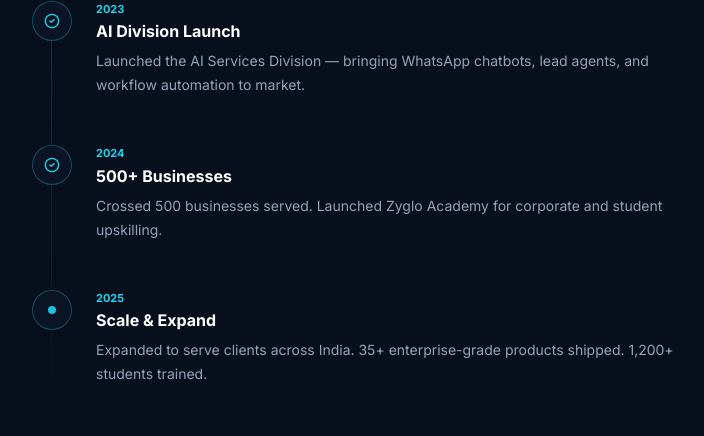
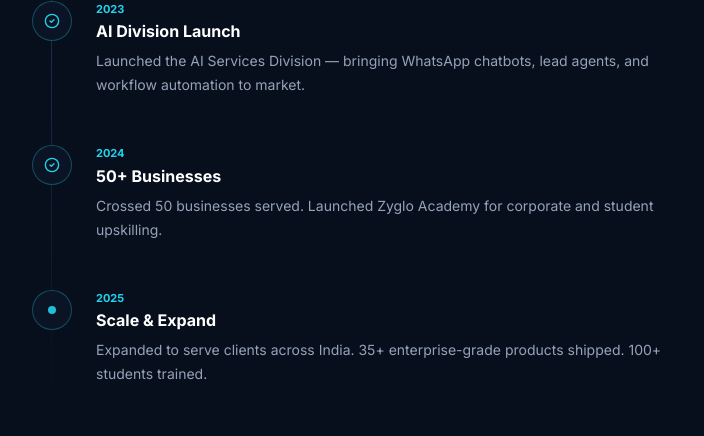
Before and after one commit to Zyglotech/Zyglo-Tech-Website-Final, a Next.js app: page /about in a window 1280 px wide. Shown: the part 2000-2436 px from the top of the page, without its empty margins (272-976 px from the left). Built offline with nearby package versions, Linux system fonts and the light colour scheme.

Commit message:
feat: update UI components and dependencies for Zyglo website pages

```diff
--- a/src/app/about/page.tsx
+++ b/src/app/about/page.tsx
@@ -4,18 +4,18 @@
 
 export const metadata: Metadata = {
   title: 'About Zyglo Tech Enterprise | Chennai AI & IT Company',
-  description: 'Founded in Chennai by Vignesh & Gokul Raaj SS. Zyglo Tech builds AI chatbots, ERP systems, and automation for 500+ Indian businesses.',
+  description: 'Founded in Chennai by Vignesh & Gokul Raaj SS. Zyglo Tech builds AI chatbots, ERP systems, and automation for 50+ Indian businesses.',
   keywords: ['about Zyglo Tech', 'Chennai IT company', 'AI company India', 'Zyglo Tech founders', 'Vignesh Zyglo', 'Gokul Raaj'],
   openGraph: {
     title: 'About Zyglo Tech Enterprise | Chennai AI & IT Company',
-    description: 'Founded in Chennai by Vignesh & Gokul Raaj SS. AI chatbots, ERP systems, and automation for 500+ Indian businesses.',
+    description: 'Founded in Chennai by Vignesh & Gokul Raaj SS. AI chatbots, ERP systems, and automation for 50+ Indian businesses.',
     url: 'https://www.zyglo.tech/about',
     type: 'website',
   },
   twitter: {
     card: 'summary_large_image',
     title: 'About Zyglo Tech Enterprise',
-    description: 'Founded in Chennai. AI chatbots, ERP systems, and automation for 500+ Indian businesses.',
+    description: 'Founded in Chennai. AI chatbots, ERP systems, and automation for 50+ Indian businesses.',
   },
   alternates: { canonical: 'https://www.zyglo.tech/about' },
 };
@@ -24,8 +24,8 @@
   { year: '2021', title: 'Founded in Chennai', desc: 'Vignesh and Gokul Raaj SS founded Zyglo Tech with a mission to make enterprise AI accessible to every Indian business.' },
   { year: '2022', title: 'First 50 Clients', desc: 'Delivered web platforms, GST-ready ERP and automation solutions to 50+ businesses across Tamil Nadu.' },
   { year: '2023', title: 'AI Division Launch', desc: 'Launched the AI Services Division — bringing WhatsApp chatbots, lead agents, and workflow automation to market.' },
-  { year: '2024', title: '500+ Businesses', desc: 'Crossed 500 businesses served. Launched Zyglo Academy for corporate and student upskilling.' },
-  { year: '2025', title: 'Scale & Expand', desc: 'Expanded to serve clients across India. 35+ enterprise-grade products shipped. 1,200+ students trained.' },
+  { year: '2024', title: '50+ Businesses', desc: 'Crossed 50 businesses served. Launched Zyglo Academy for corporate and student upskilling.' },
+  { year: '2025', title: 'Scale & Expand', desc: 'Expanded to serve clients across India. 35+ enterprise-grade products shipped. 100+ students trained.' },
 ];
 
 const values = [
@@ -66,8 +66,8 @@
         <div className="mx-auto max-w-7xl px-5 lg:px-8">
           <div className="grid grid-cols-2 gap-8 lg:grid-cols-4">
             {[
-              { value: '500+', label: 'Businesses Served', icon: Building2 },
-              { value: '1,200+', label: 'Students Trained', icon: GraduationCap },
+              { value: '50+', label: 'Businesses Served', icon: Building2 },
+              { value: '100+', label: 'Students Trained', icon: GraduationCap },
               { value: '35+', label: 'Products Shipped', icon: Award },
               { value: '99.9%', label: 'Platform Uptime', icon: Shield },
             ].map((s) => (
@@ -164,7 +164,7 @@
         <div className="mx-auto max-w-7xl px-5 lg:px-8">
           <div className="mb-14 text-center">
             <span className="text-[11px] font-bold uppercase tracking-[0.2em] text-cyan-400">Our Journey</span>
-            <h2 className="mt-4 text-[34px] font-black tracking-tight text-white">From startup to 500+ clients.</h2>
+            <h2 className="mt-4 text-[34px] font-black tracking-tight text-white">From startup to 50+ clients.</h2>
           </div>
           <div className="relative mx-auto max-w-2xl">
             <div className="absolute left-[19px] top-0 bottom-0 w-px bg-gradient-to-b from-cyan-400/30 via-blue-400/20 to-transparent" />
@@ -218,7 +218,7 @@
             Ready to work with us?
           </h2>
           <p className="mx-auto mt-5 max-w-lg text-[16px] text-slate-400">
-            Join 500+ businesses that trust Zyglo Tech to deliver technology that works — on time, on budget, and built for growth.
+            Join 50+ businesses that trust Zyglo Tech to deliver technology that works — on time, on budget, and built for growth.
           </p>
           <div className="mt-8 flex flex-col items-center justify-center gap-4 sm:flex-row">
             <Link href="/demo" className="btn-primary text-[15px] px-8 py-4">
--- a/src/app/layout.tsx
+++ b/src/app/layout.tsx
@@ -35,7 +35,7 @@
   },
   openGraph: {
     title: 'Zyglo Tech Enterprise — AI Chatbots, ERP & Automation for India',
-    description: 'AI chatbots, ERP systems, business automation and web development from Chennai. Trusted by 500+ Indian businesses.',
+    description: 'AI chatbots, ERP systems, business automation and web development from Chennai. Trusted by 50+ Indian businesses.',
     type: 'website',
     url: 'https://www.zyglo.tech',
     siteName: 'Zyglo Tech Enterprise',
@@ -45,7 +45,7 @@
   twitter: {
     card: 'summary_large_image',
     title: 'Zyglo Tech Enterprise | AI, ERP & Automation',
-    description: 'AI chatbots, ERP and business automation built for India. 500+ businesses trust Zyglo.',
+    description: 'AI chatbots, ERP and business automation built for India. 50+ businesses trust Zyglo.',
     images: ['/og-image.png'],
   },
   alternates: { canonical: 'https://www.zyglo.tech' },
--- a/src/app/page.tsx
+++ b/src/app/page.tsx
@@ -18,8 +18,8 @@
 /* ─────────────────────── DATA ─────────────────────────────── */
 
 const stats = [
-  { value: '500+', label: 'Businesses Served', icon: Building2 },
-  { value: '1,200+', label: 'Students Trained', icon: GraduationCap },
+  { value: '50+', label: 'Businesses Served', icon: Building2 },
+  { value: '100+', label: 'Students Trained', icon: GraduationCap },
   { value: '99.9%', label: 'Platform Uptime', icon: Shield },
   { value: '100+', label: 'Free Consultations', icon: Award },
 ];
@@ -259,7 +259,7 @@
               {/* Trust badges */}
               <div style={{ animationDelay: '320ms' }} className="hero-child mt-10 flex flex-wrap gap-3">
                 {[
-                  { label: '500+ Businesses', icon: Building2 },
+                  { label: '50+ Businesses', icon: Building2 },
                   { label: 'GST-Ready ERP', icon: Shield },
                   { label: 'WhatsApp AI Bots', icon: Bot },
                   { label: 'Chennai HQ', icon: MapPin },
@@ -660,7 +660,7 @@
         <div className="mx-auto max-w-7xl px-5 lg:px-8 mb-8 text-center">
           <p className="text-[10px] font-bold uppercase tracking-[0.28em] text-slate-600 mb-3">Trusted across industries</p>
           <p className="text-[22px] sm:text-[28px] font-black text-white tracking-tight">
-            <span style={{ color: '#06CCE8' }}>500+</span> businesses run on Zyglo
+            <span style={{ color: '#06CCE8' }}>50+</span> businesses run on Zyglo
           </p>
           <p className="mt-2 text-[13px] text-slate-500">From Chennai startups to pan-India enterprises — across retail, healthcare, logistics, and more.</p>
         </div>
@@ -1107,7 +1107,7 @@
               Let's build intelligent solutions that drive your business into the future.
             </h2>
             <p className="mx-auto mt-5 max-w-xl text-[16px] text-slate-400">
-              Join 500+ businesses across India that trust Zyglo Tech Enterprise to deliver technology that works — on time, on budget, and built for growth.
+              Join 50+ businesses across India that trust Zyglo Tech Enterprise to deliver technology that works — on time, on budget, and built for growth.
             </p>
             <div className="mt-10 flex flex-col items-center justify-center gap-4 sm:flex-row">
               <Link href="/demo" className="btn-primary text-[15px] px-10 py-4">
```
